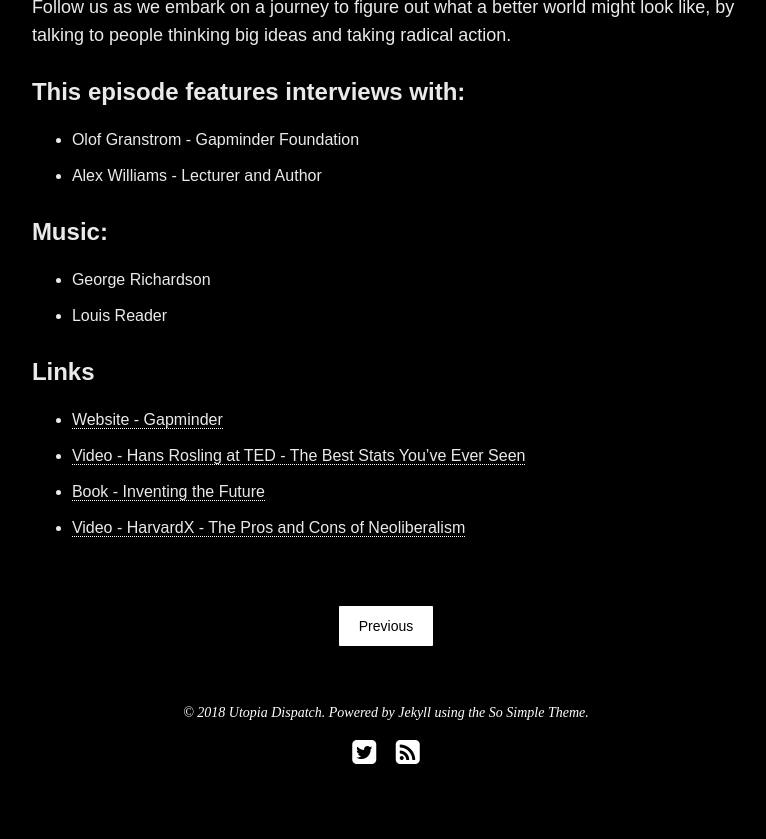
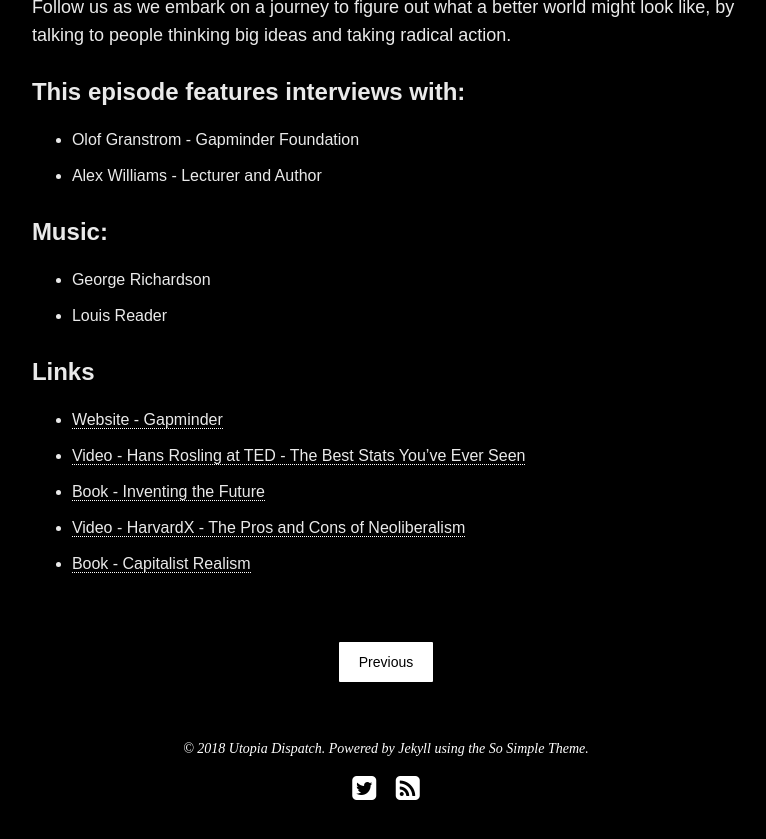
Before and after one commit to utopiadispatch/utopiadispatch.github.io, a Jekyll site: the page built from _posts/episodes/2018-09-27-s01e01-utopia-calling-a-new-era.md, in a window 1280 px wide and 900 px high, scrolled down 1226 px. Shown: the top 839 px of the window, without its empty margins (254-1020 px from the left). Built offline with Jekyll 4.4.1, drawn with Linux system fonts in a browser that asks for light colours; nearby versions of some CDN libraries.

Commit message:
add capitalist realism book

```diff
--- a/_posts/episodes/2018-09-27-s01e01-utopia-calling-a-new-era.md
+++ b/_posts/episodes/2018-09-27-s01e01-utopia-calling-a-new-era.md
@@ -33,3 +33,4 @@
 - [Video - Hans Rosling at TED - The Best Stats You've Ever Seen](https://www.youtube.com/watch?v=hVimVzgtD6w)
 - [Book - Inventing the Future](https://www.versobooks.com/books/2315-inventing-the-future)
 - [Video - HarvardX - The Pros and Cons of Neoliberalism](https://www.youtube.com/watch?v=t41rFqVpB1I)
+- [Book - Capitalist Realism](https://en.wikipedia.org/wiki/Capitalist_Realism:_Is_there_no_alternative%3F)
```
